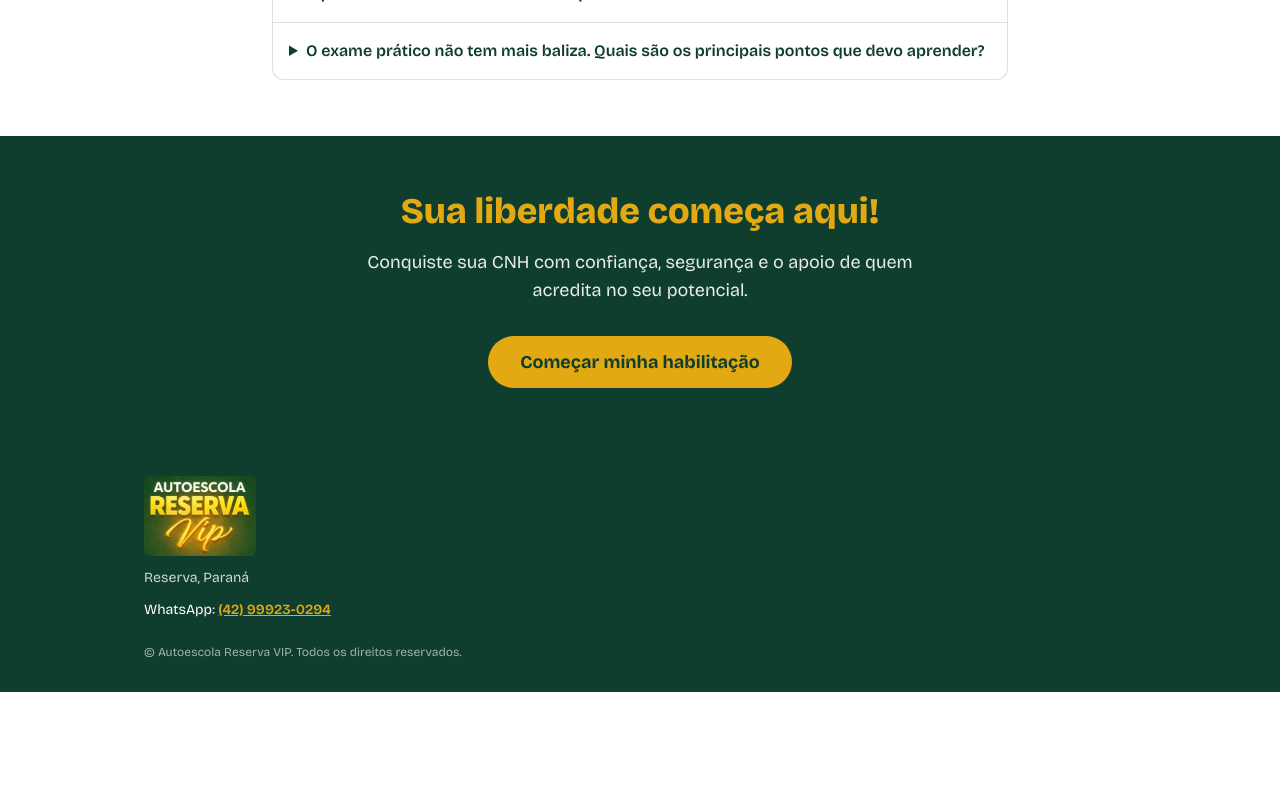
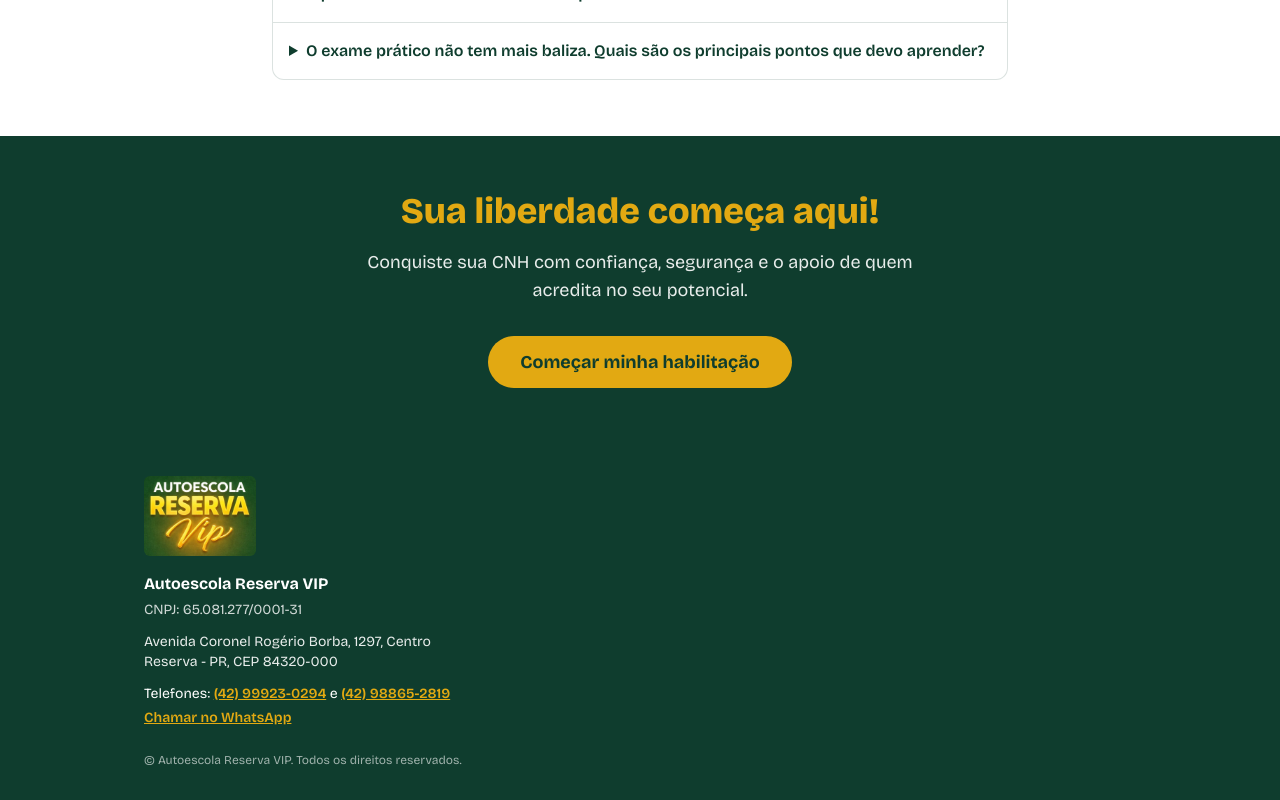
Before and after one commit to cristianhotzzz-png/AutoreservaVIP, a Next.js app: page / in a window 1280 px wide. Shown: the part 5220-6020 px from the top of the page. Before the commit the page ends 5912 px from the top, so only its background shows below. Built offline with nearby package versions, Linux system fonts and the light colour scheme.

Commit message:
Add files via upload

```diff
--- a/app/layout.tsx
+++ b/app/layout.tsx
@@ -38,10 +38,21 @@ export default function RootLayout({ children }: { children: React.ReactNode })
         <footer className="bg-verde text-white">
           <div className="mx-auto max-w-5xl px-4 py-8 text-sm">
             <img src={logo.src} alt="Autoescola Reserva VIP" className="h-20 w-auto rounded-md" />
-            <p className="mt-3 text-white/80">Reserva, Paraná</p>
+            <p className="mt-4 text-base font-bold">Autoescola Reserva VIP</p>
+            <p className="mt-1 text-white/80">CNPJ: 65.081.277/0001-31</p>
+            <p className="mt-3 text-white/90">
+              Avenida Coronel Rogério Borba, 1297, Centro
+              <br />
+              Reserva - PR, CEP 84320-000
+            </p>
             <p className="mt-3">
-              WhatsApp:{" "}
-              <a className="font-semibold text-ouro underline" href={duvida}>{WHATSAPP_LABEL}</a>
+              Telefones:{" "}
+              <a className="font-semibold text-ouro underline" href="tel:+5542999230294">{WHATSAPP_LABEL}</a>
+              {" "}e{" "}
+              <a className="font-semibold text-ouro underline" href="tel:+5542988652819">(42) 98865-2819</a>
+            </p>
+            <p className="mt-1">
+              <a className="font-semibold text-ouro underline" href={duvida}>Chamar no WhatsApp</a>
             </p>
             <p className="mt-6 text-xs text-white/60">© Autoescola Reserva VIP. Todos os direitos reservados.</p>
           </div>
```
